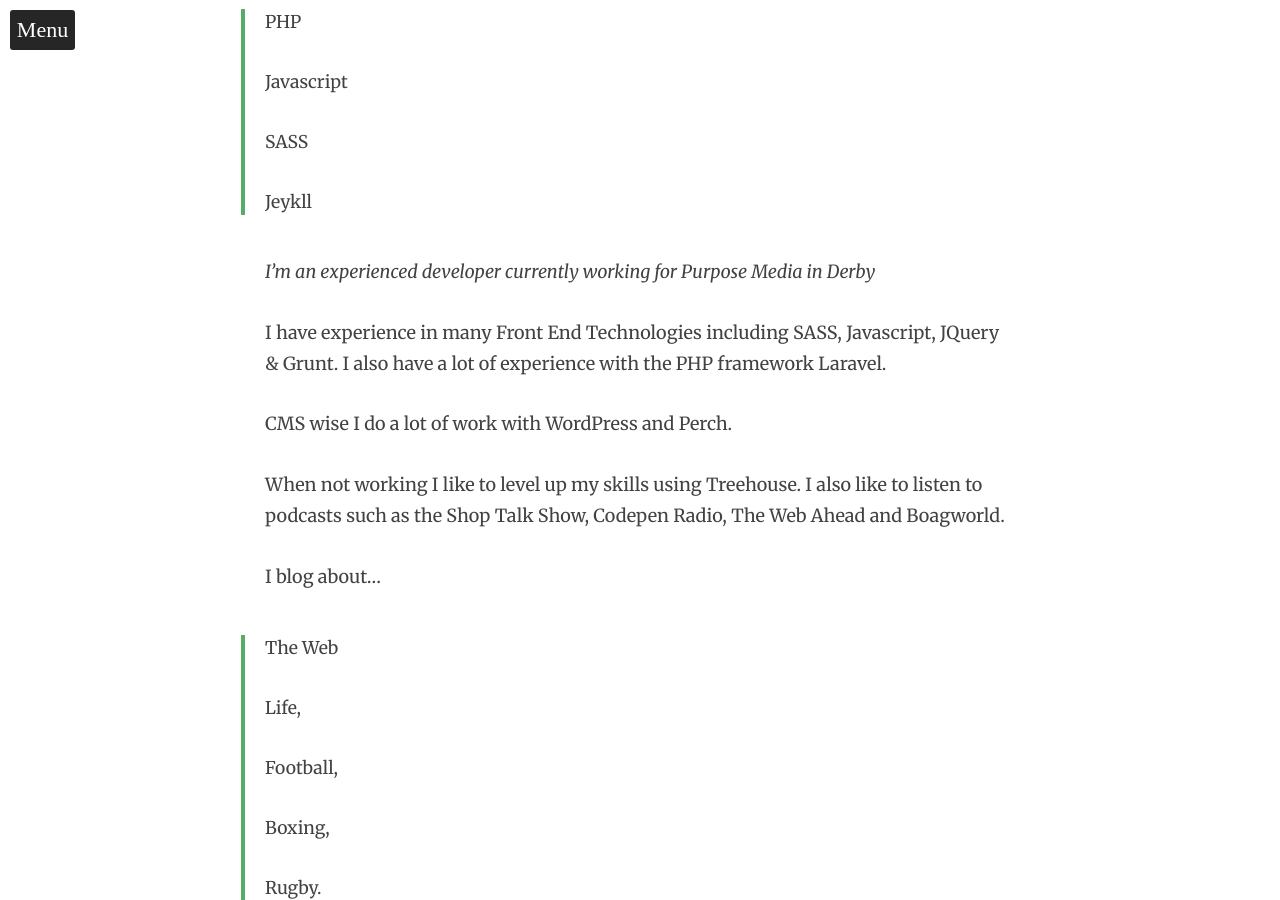
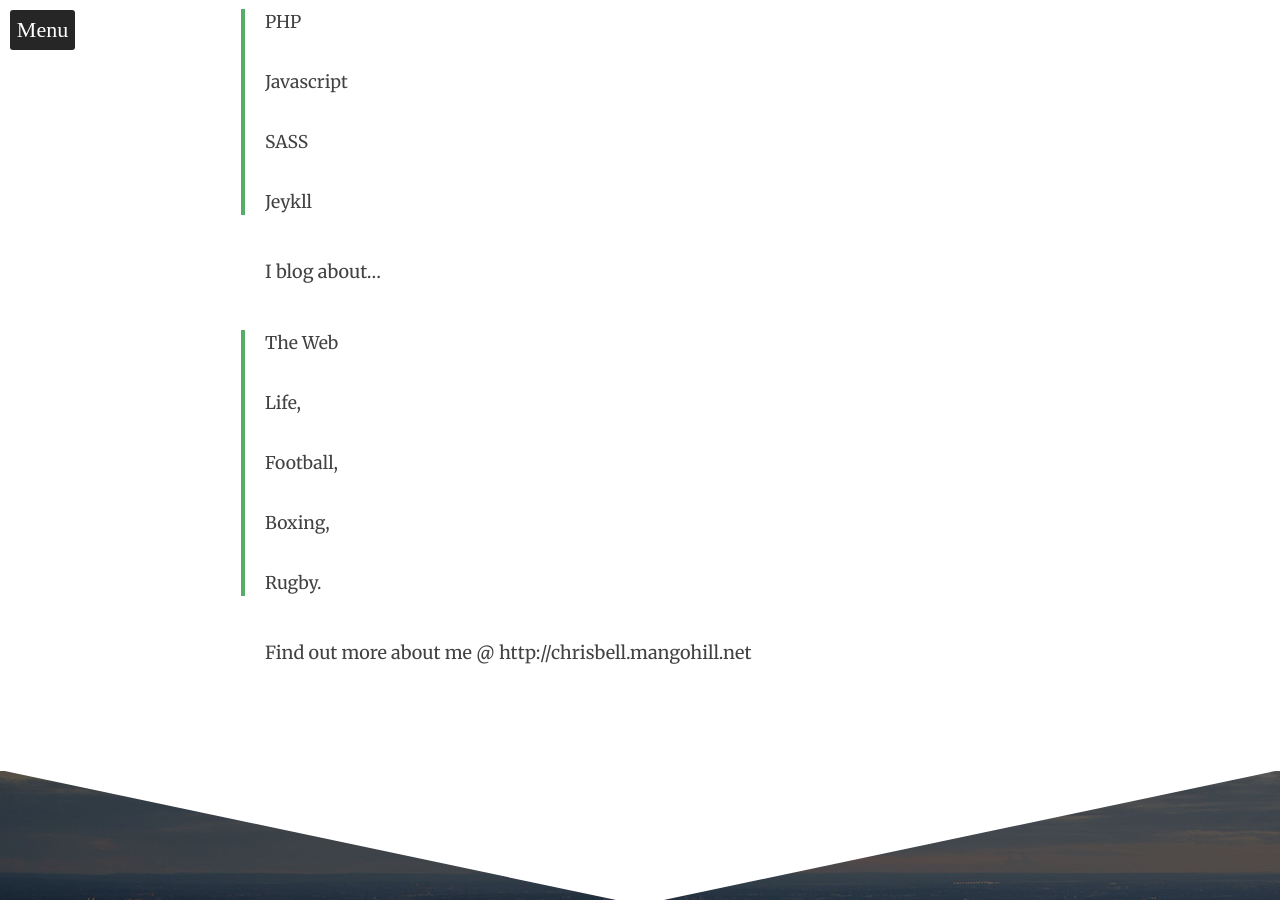
Before and after one commit to chrisbell08/chrisbell08.github.io, a Jekyll site: the page built from chris-bell.md, in a window 1280 px wide and 900 px high, scrolled down 1838 px. Built offline with Jekyll 4.4.1, drawn with Linux system fonts in a browser that asks for light colours; nearby versions of some CDN libraries.

Commit message:
Added link to portfolio

```diff
--- a/chris-bell.md
+++ b/chris-bell.md
@@ -21,14 +21,6 @@ Developer of cool things with:
 >
 >Jeykll
 
-*I'm an experienced developer currently working for Purpose Media in Derby*
-
-I have experience in many Front End Technologies including SASS, Javascript, JQuery & Grunt. I also have a lot of experience with the PHP framework Laravel.
-
-CMS wise I do a lot of work with WordPress and Perch.
-
-When not working I like to level up my skills using Treehouse. I also like to listen to podcasts such as the Shop Talk Show, Codepen Radio, The Web Ahead and Boagworld.
-
 I blog about...
 
 > The Web
@@ -40,3 +32,5 @@ I blog about...
 > Boxing,
 >
 > Rugby.
+
+Find out more about me @ http://chrisbell.mangohill.net
```
